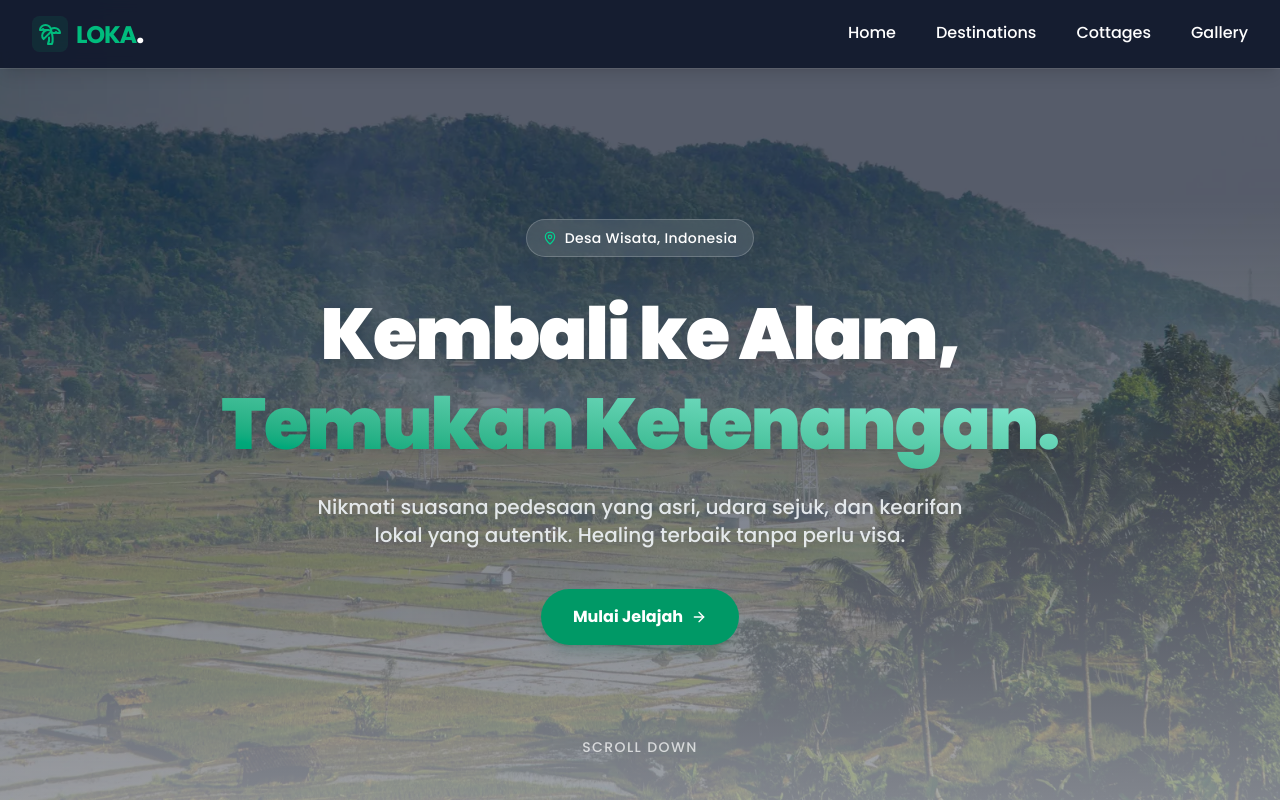
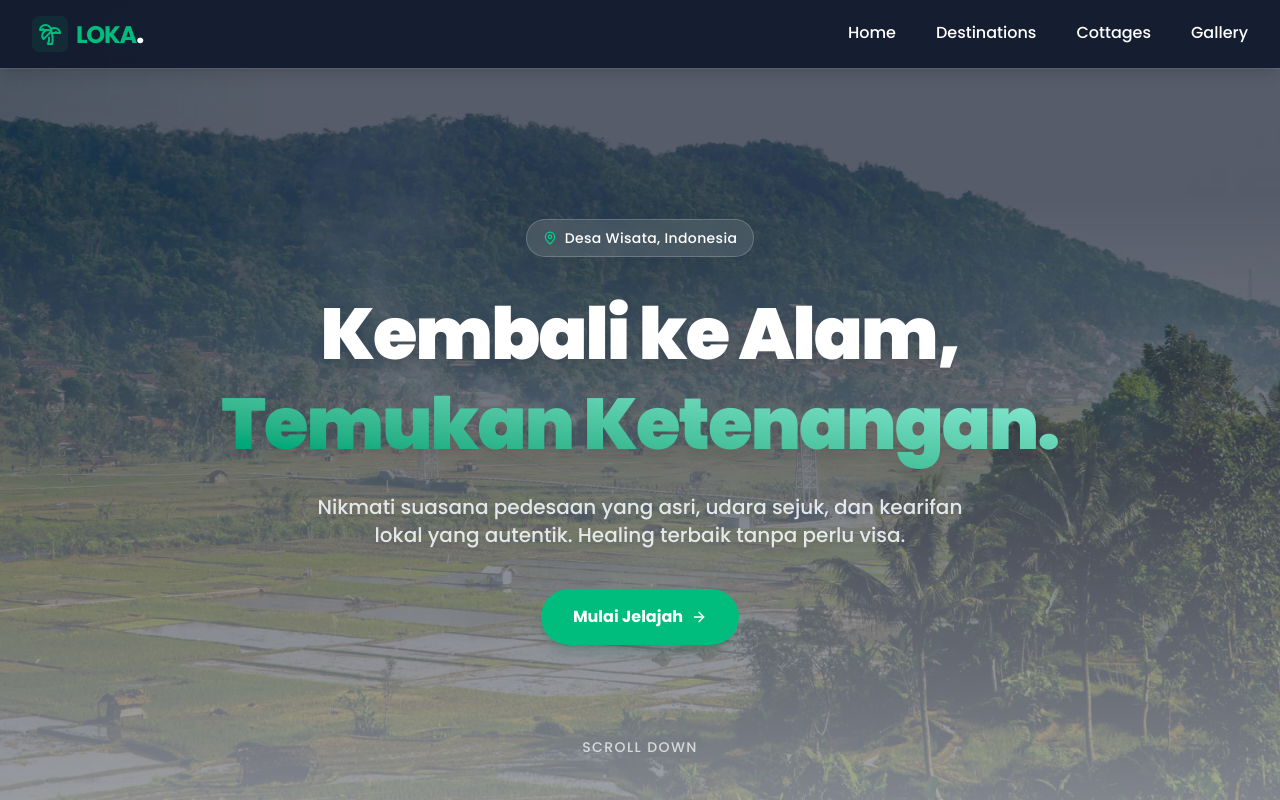
Before and after one commit to MowlandCodes/loka, a React (Vite) app: page / in a window 1280 px wide. Built offline with nearby package versions, Linux system fonts and the light colour scheme.

Commit message:
modified button

```diff
--- a/src/components/Hero.tsx
+++ b/src/components/Hero.tsx
@@ -3,7 +3,10 @@ import { LuMapPin, LuArrowRight } from "react-icons/lu";
 
 export default function Hero() {
   return (
-    <section className="relative h-screen w-full flex items-center justify-center overflow-hidden">
+    <section
+      id="home"
+      className="relative h-screen w-full flex items-center justify-center overflow-hidden"
+    >
       <div
         className="absolute inset-0 z-0 bg-cover bg-center bg-no-repeat transform scale-105 animate-slow-zoom"
         style={{ backgroundImage: `url(${HeroImage})` }}
@@ -33,7 +36,7 @@ export default function Hero() {
 
         <div className="flex flex-col sm:flex-row gap-4 justify-center items-center">
           <a
-            className="group px-8 py-4 text-base font-bold text-white bg-emerald-600 rounded-full hover:bg-emerald-700 transition-all shadow-lg shadow-emerald-900/20 w-full sm:w-auto flex items-center justify-center gap-2 cursor-pointer"
+            className="group px-8 py-4 text-base font-bold text-white bg-emerald-500 rounded-full hover:bg-emerald-700 transition-all shadow-lg shadow-emerald-900/20 w-full sm:w-auto flex items-center justify-center gap-2 cursor-pointer"
             href="#"
           >
             Mulai Jelajah
```
